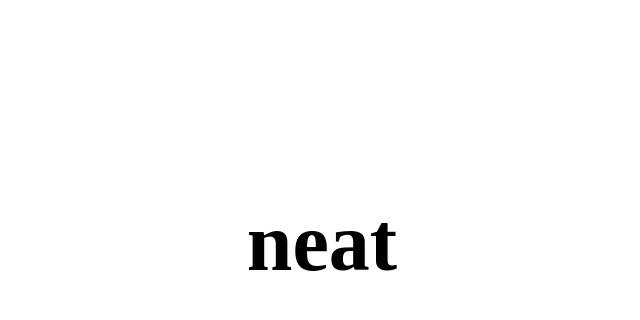
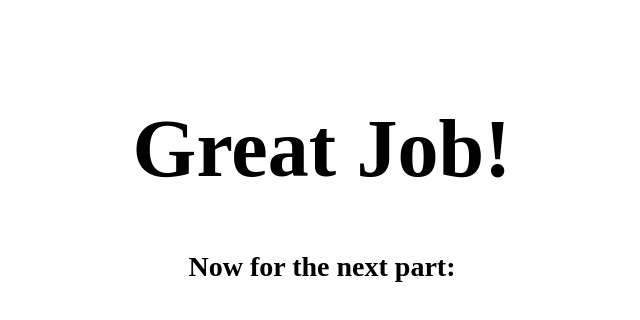
Before and after one commit to GranolaBar2274/great-job, a plain HTML site: page index.html in a window 1280 px wide. Shown: the whole page, without its empty margins (318-958 px from the left). Drawn offline with Linux system fonts and the light colour scheme.

Commit message:
Update index.html

```diff
--- a/index.html
+++ b/index.html
@@ -4,6 +4,10 @@
             h1 {text-align: center}
             h1 {vertical-align: center}
             h1 {font-size: 82}
+
+            h2 {text-align: center}
+            h2 {vertical-align: center}
+            h2 {font-size: 28}
         </style>
     </head>
 
@@ -12,6 +16,7 @@
     </title>
 
     <body>
-        <h1><br><br>neat</h1>
+        <h1><br>Great Job!<br></h1>
+        <h2>Now for the next part:</h2>
     </body>
 </html>
```
